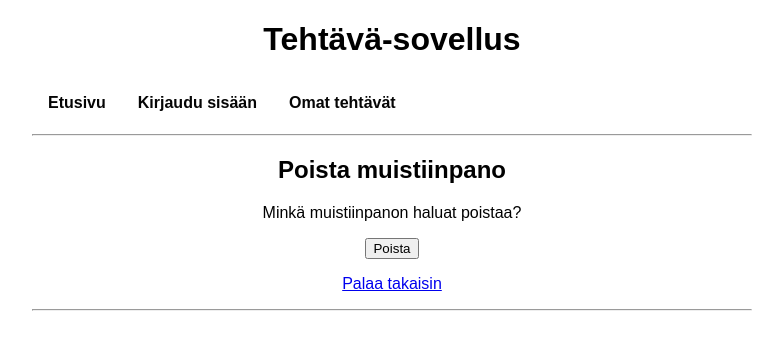
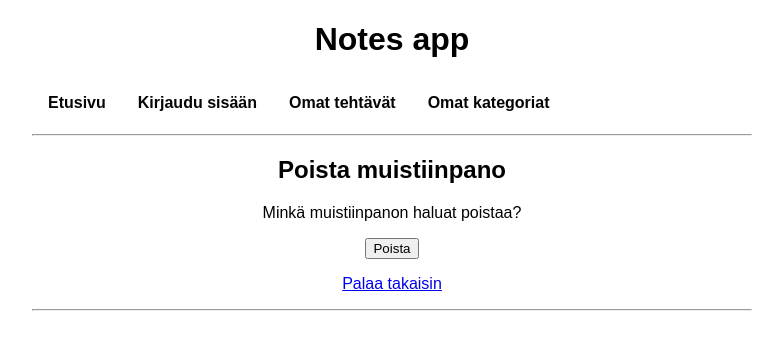
Before and after one commit to veeranniina/tsoha-teht-v-sovellus, a Flask app: page /delete in a window 1280 px wide. Shown: the top 350 px of the page, without its empty margins (248-1031 px from the left). Run offline with Flask 3, Linux system fonts and the light colour scheme.

Commit message:
fixed typo

```diff
--- a/templates/layout.html
+++ b/templates/layout.html
@@ -1,13 +1,15 @@
 <!doctype html>
 <link rel="stylesheet" href="/static/main.css">
 <meta name="viewport" content="width=device-width, initial-scale=1">
-<title>Tehtävä-sovellus</title>
-<h1>Tehtävä-sovellus</h1>
+<title>Notes</title>
+<h1>Notes app</h1>
 <ul>
     <li><a href="/">Etusivu</a></li>
     <li><a href="/login">Kirjaudu sisään</a></li>
     <li><a href="/home">Omat tehtävät</a></li>
+    <li><a href="/categories">Omat kategoriat</a></li>
 </ul>
 <hr>
-{% block content %}{% endblock %}
+{% block content %}
+{% endblock %}
 <hr>
```
